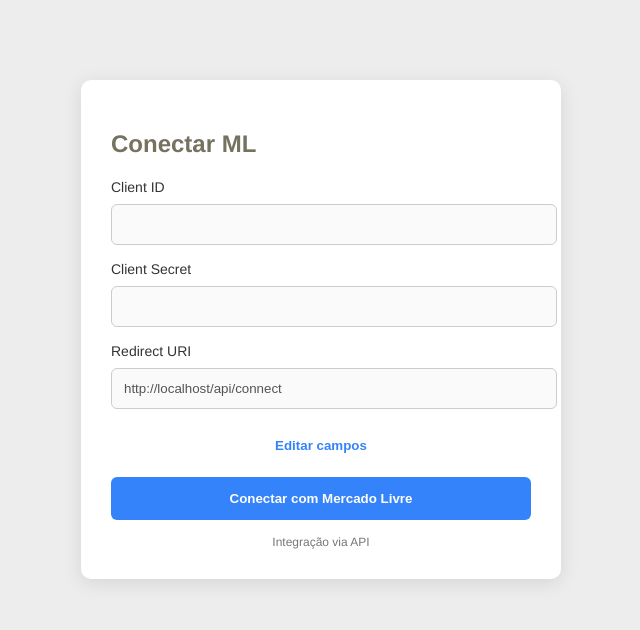
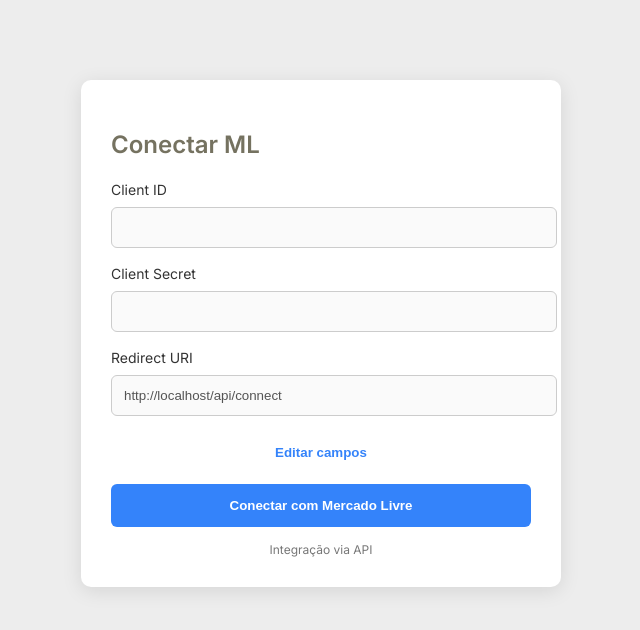
Before and after one commit to hiagorhyanns/mercado-livre-api, a plain HTML site: page index.html in a window 1280 px wide. Shown: the whole page, without its empty margins (319-959 px from the left). Drawn offline with Linux system fonts and the light colour scheme.

Commit message:
Update index.html

```diff
--- a/index.html
+++ b/index.html
@@ -2,12 +2,13 @@
 <html lang="pt-br">
 <head>
 <meta charset="UTF-8">
+<link href="https://fonts.googleapis.com/css2?family=Inter:wght@400;500;600&display=swap" rel="stylesheet">
 <link rel="icon" type="image/x-icon" href="https://raw.githubusercontent.com/hiagorhyanns/mercado-livre-api/b68952612a72fac4e2c1f1f597ff479595dc72cb/ChatGPT%20Image%2029%20de%20mar.%20de%202026%2C%2016_49_42.png">
 <title>Conectar Mercado Livre</title>
 <style>
 body {
   margin:0;
-  font-family: Helvetica;
+  font-family: Inter, Helvetica;
   background:#ededed;
 }
 .container {
```
